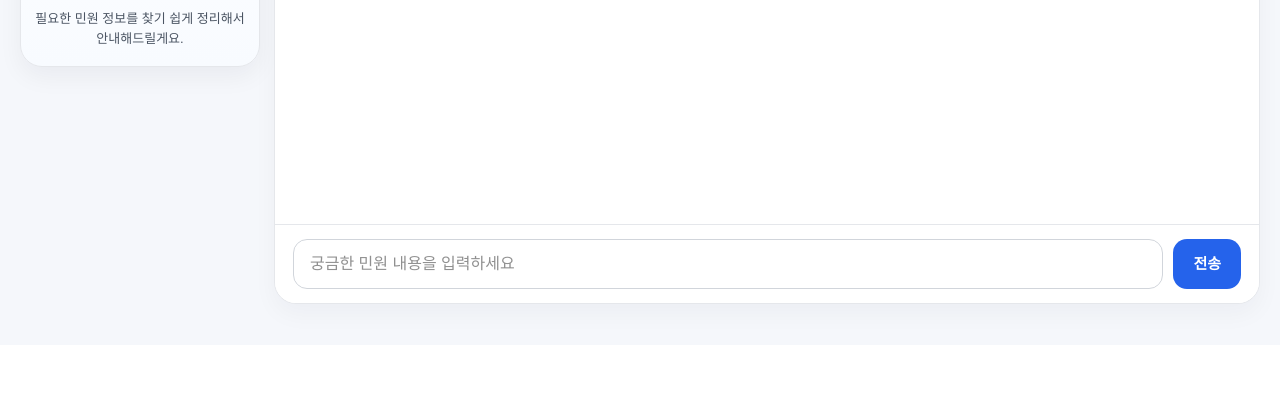
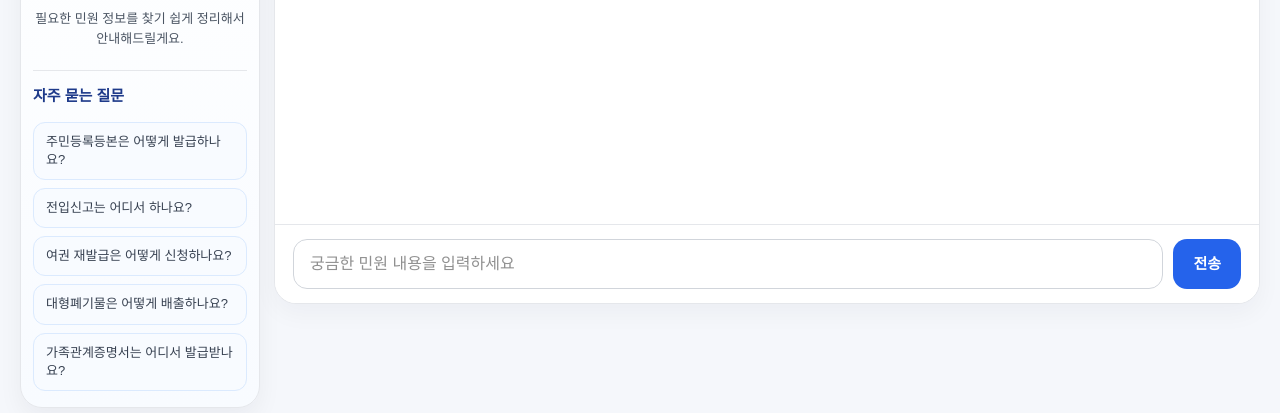
Before and after one commit to dainkim621/Saha_AI_Counselor, a React (Vite) app in the folder frontend/: page / in a window 1280 px wide. Shown: the part 455-868 px from the top of the page. Before the commit the page ends 800 px from the top, so only its background shows below. Built offline with nearby package versions, Linux system fonts and the light colour scheme.

Commit message:
feat: 자주 묻는 질문(FAQ) UI 추가 및 입력 연동

```diff
--- a/frontend/src/App.css
+++ b/frontend/src/App.css
@@ -1011,6 +1011,62 @@
 .app.font-large .mascot-card p { font-size: 17px; }
 .app.font-xlarge .mascot-card p { font-size: 20px; }
 
+/* =========================
+    FAQ
+========================= */
+
+.faq-section {
+  margin-top: 20px;
+
+  padding-top: 14px;
+
+  border-top: 1px solid #e5e7eb;
+
+  display: flex;
+  flex-direction: column;
+  gap: 8px;
+}
+
+.faq-section h3 {
+  margin: 0 0 6px;
+
+  text-align: left;
+
+  font-size: 15px;
+  font-weight: 800;
+
+  color: #1e3a8a;
+}
+
+.faq-button {
+  width: 100%;
+
+  padding: 10px 12px;
+
+  border: 1px solid #dbeafe;
+  border-radius: 12px;
+
+  background-color: #f8fbff;
+
+  text-align: left;
+
+  cursor: pointer;
+
+  font-size: 13px;
+  line-height: 1.4;
+
+  color: #374151;
+
+  transition: all 0.2s ease;
+}
+
+.faq-button:hover {
+  background-color: #eff6ff;
+  border-color: #93c5fd;
+
+  transform: translateY(-1px);
+}
+
 /* Quick Menu */
 .app.font-xsmall .quick-button-list button { font-size: 12px; }
 .app.font-small .quick-button-list button { font-size: 13px; }
--- a/frontend/src/App.tsx
+++ b/frontend/src/App.tsx
@@ -84,6 +84,7 @@ function App() {
     window.speechSynthesis.cancel();
 
     const utterance = new SpeechSynthesisUtterance(text);
+
     utterance.lang = "ko-KR";
     utterance.rate = 1;
     utterance.pitch = 1;
@@ -234,6 +235,7 @@ function App() {
         role: "assistant",
         content: "서버 연결 중 오류가 발생했습니다.",
       };
+
       setMessages((prev) => [...prev, errorMessage]);
     } finally {
       setIsLoading(false);
@@ -290,7 +292,7 @@ function App() {
 
       <main className="main-layout">
         <section className="left-section">
-          <MascotCard />
+          <MascotCard onSelectQuestion={setInput} />
         </section>
 
         <section className="chat-section">
--- a/frontend/src/components/MascotCard.tsx
+++ b/frontend/src/components/MascotCard.tsx
@@ -1,6 +1,20 @@
 import gouni from "../assets/gouni-mascot.png";
 
-function MascotCard() {
+type MascotCardProps = {
+  onSelectQuestion: (question: string) => void;
+};
+
+const faqQuestions = [
+  "주민등록등본은 어떻게 발급하나요?",
+  "전입신고는 어디서 하나요?",
+  "여권 재발급은 어떻게 신청하나요?",
+  "대형폐기물은 어떻게 배출하나요?",
+  "가족관계증명서는 어디서 발급받나요?",
+];
+
+function MascotCard({
+  onSelectQuestion,
+}: MascotCardProps) {
   return (
     <div className="mascot-card">
       <div className="mascot-glow">
@@ -12,11 +26,32 @@ function MascotCard() {
       </div>
 
       <div className="mascot-text">
-        <span className="mascot-label">사하구 AI 챗봇</span>
+        <span className="mascot-label">
+          사하구 AI 챗봇
+        </span>
+
         <h2>고우니</h2>
+
         <p>
-          필요한 민원 정보를 찾기 쉽게 정리해서 안내해드릴게요.
+          필요한 민원 정보를 찾기 쉽게
+          정리해서 안내해드릴게요.
         </p>
+      </div>
+
+      <div className="faq-section">
+        <h3>자주 묻는 질문</h3>
+
+        {faqQuestions.map((question, index) => (
+          <button
+            key={index}
+            className="faq-button"
+            onClick={() =>
+              onSelectQuestion(question)
+            }
+          >
+            {question}
+          </button>
+        ))}
       </div>
     </div>
   );
```
